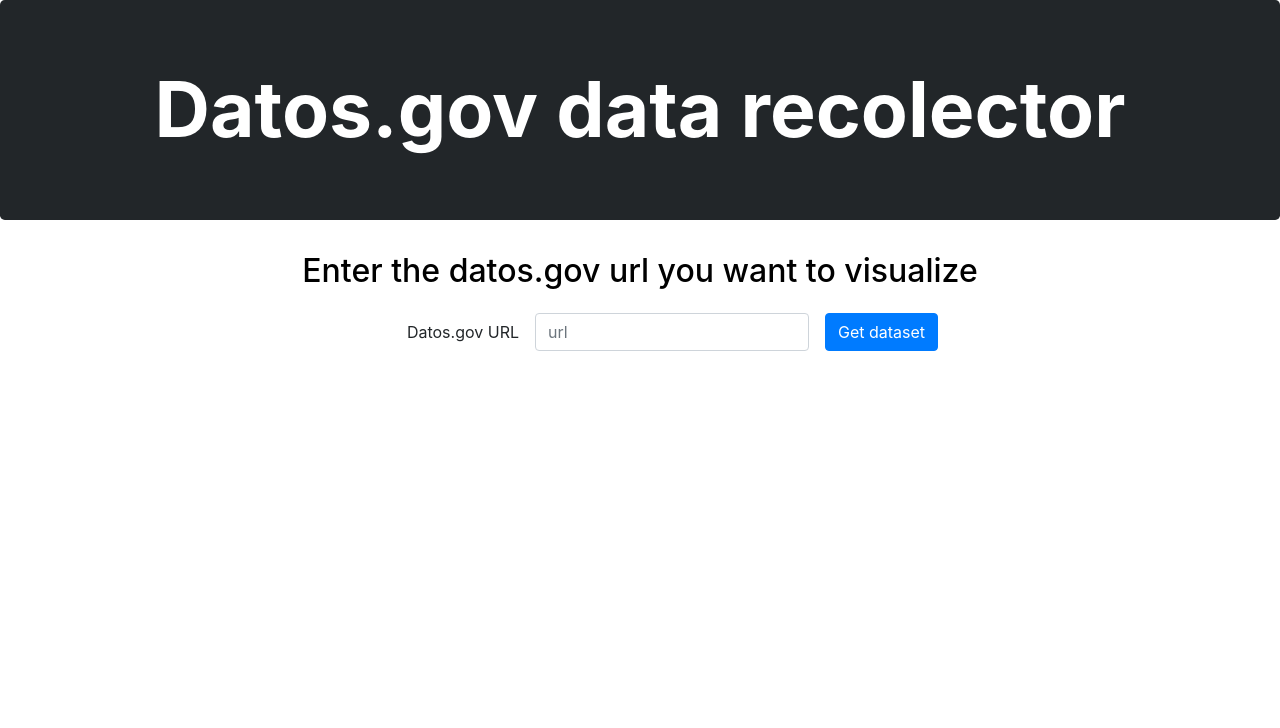
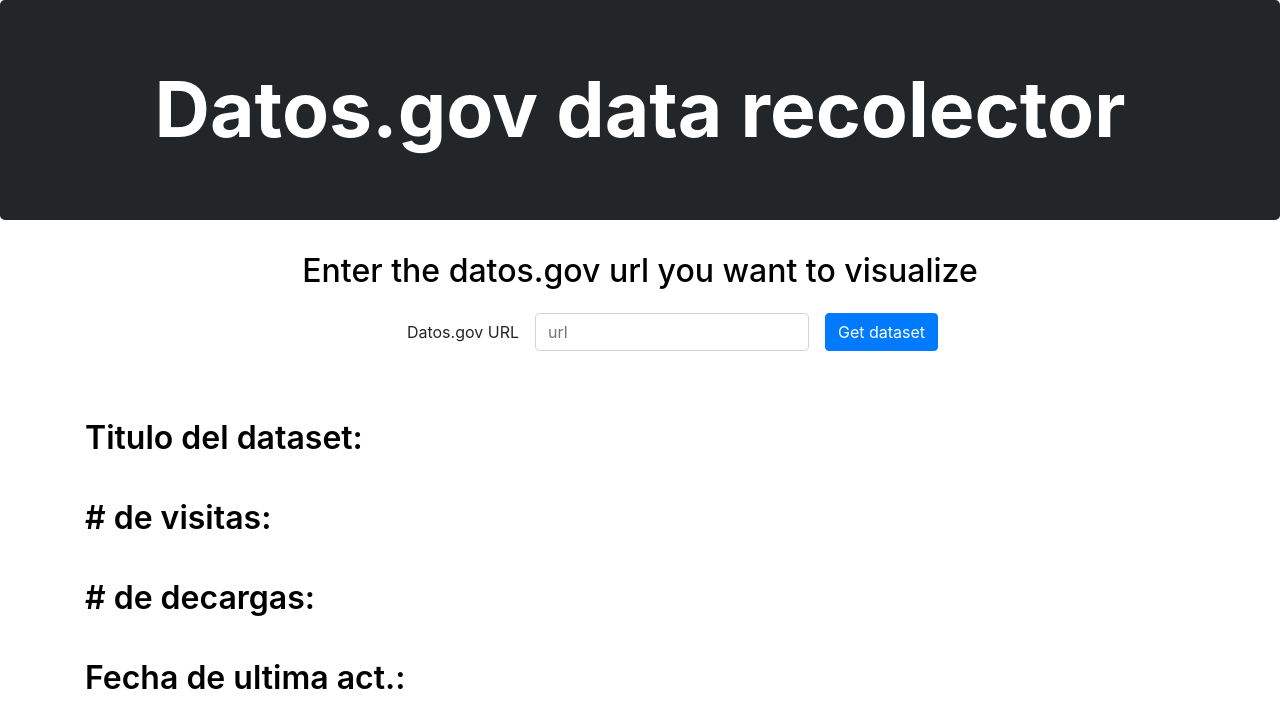
Before and after one commit to snaranjop1/awesomeProyect, a React (Create React App) app in the folder front/: page / in a window 1280 px wide. Shown: the top 728 px of the page. Built offline with nearby package versions, Linux system fonts and the light colour scheme.

Commit message:
Original Component and bonus

```diff
--- a/front/src/App.css
+++ b/front/src/App.css
@@ -24,3 +24,16 @@
     text-align: center;
     color: black;
 }
+
+#naviocontainer {
+}
+
+#info {
+    color: black;
+}
+
+#infolabel {
+    color: black;
+    font-size: 2em;
+    font-weight: 600;
+}
--- a/front/src/App.js
+++ b/front/src/App.js
@@ -7,6 +7,11 @@
     super(props);
     this.state = {
       url: "",
+      id: "",
+      titulo: "",
+      visitas: "",
+      descargas: "",
+      fechaultact: "",
       data: [],
       dataReady: false
     };
@@ -18,13 +23,80 @@
     this.setState({ url: event.target.value });
   }
 
+  getUrlId(url) {
+    const urlsplited = url.split("/");
+    const idtemp = urlsplited[4].split(".")[0];
+    console.log(idtemp);
+    return idtemp;
+  }
+
   getUrl() {
-    let offset = 0;
-    let dataEnd = false;
+    fetch(this.state.url + "?$limit=100000&$offset=0")
+      .then(res => res.json())
+      .then(data => {
+        this.setState({
+          data: data,
+          dataReady: true,
+          id: this.getUrlId(this.state.url)
+        });
+        console.log(this.state.id);
+        this.getdatainfo();
+      });
+  }
 
-    fetch(this.state.url + "?$limit=1000&$offset=0")
+  getdatainfo() {
+    fetch(
+      "https://www.datos.gov.co/resource/r2nq-5bst.json?id=" + this.state.id
+    )
       .then(res => res.json())
-      .then(data => this.setState({ data: data, dataReady: true, url: "" }));
+      .then(data =>
+        this.setState({
+          titulo: data[0].titulo,
+          visitas: data[0].visitas,
+          descargas: data[0].descargas,
+          fechaultact: data[0].fecha_de_ltima_actualizaci_n,
+          url: ""
+        })
+      );
+  }
+
+  renderInfo() {
+    return (
+      <div className="col">
+        <div className="row">
+          <p id="info">
+            <span id="infolabel">Titulo del dataset:</span>
+          </p>
+        </div>
+        <div className="row">
+          <p id="info">{this.state.titulo}</p>
+        </div>
+        <div className="row">
+          <p id="info">
+            <span id="infolabel"># de visitas:</span>
+          </p>
+        </div>
+        <div className="row">
+          <p id="info">{this.state.visitas}</p>
+        </div>
+        <div className="row">
+          <p id="info">
+            <span id="infolabel"># de decargas:</span>
+          </p>
+        </div>
+        <div className="row">
+          <p id="info">{this.state.descargas}</p>
+        </div>
+        <div className="row">
+          <p id="info">
+            <span id="infolabel">Fecha de ultima act.:</span>
+          </p>
+        </div>
+        <div className="row">
+          <p id="info">{this.state.fechaultact}</p>
+        </div>
+      </div>
+    );
   }
 
   render() {
@@ -49,13 +121,22 @@
             <button
               type="button"
               className="btn btn-primary mb-2"
-              onClick={() => this.getUrl()}
+              onClick={() => {
+                this.getUrl();
+              }}
             >
               Get dataset
             </button>
           </form>
         </div>
-        {this.state.dataReady && <Navio data={this.state.data}></Navio>}
+        <div className="container" id="naviocontainer">
+          <div className="row">
+            <div className="col">{this.renderInfo()}</div>
+            <div className="col">
+              {this.state.dataReady && <Navio data={this.state.data}></Navio>}
+            </div>
+          </div>
+        </div>
       </div>
     );
   }
--- a/front/src/Navio.js
+++ b/front/src/Navio.js
@@ -21,20 +21,6 @@
     return (
       <div className="container">
         <div ref={myDiv => (this.myDiv = myDiv)}></div>
-        <button
-          type="button"
-          className="btn btn-primary mb-2"
-          onClick={() => this.getUrl()}
-        >
-          Get dataset
-        </button>
-        <button
-          type="button"
-          className="btn btn-primary mb-2"
-          onClick={() => this.getUrl()}
-        >
-          Get dataset
-        </button>
       </div>
     );
   }
```
Also changed, not shown: front/package.json (+5 -2 lines), front/.eslintrc.js (added).
